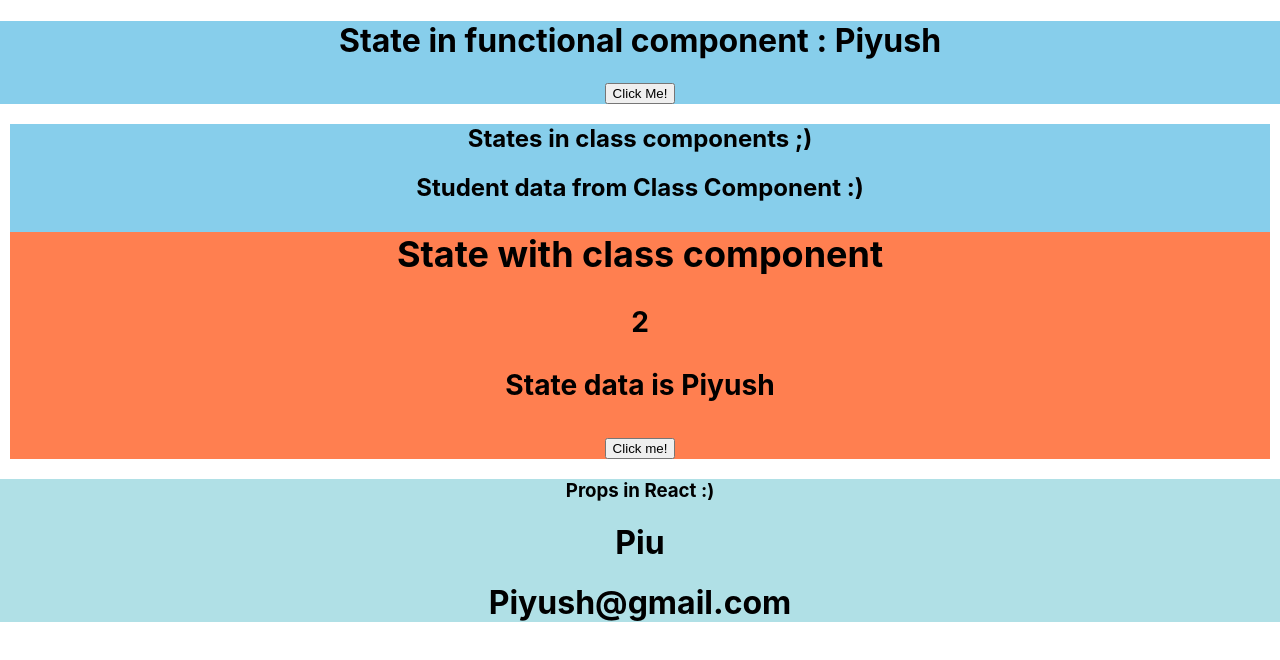
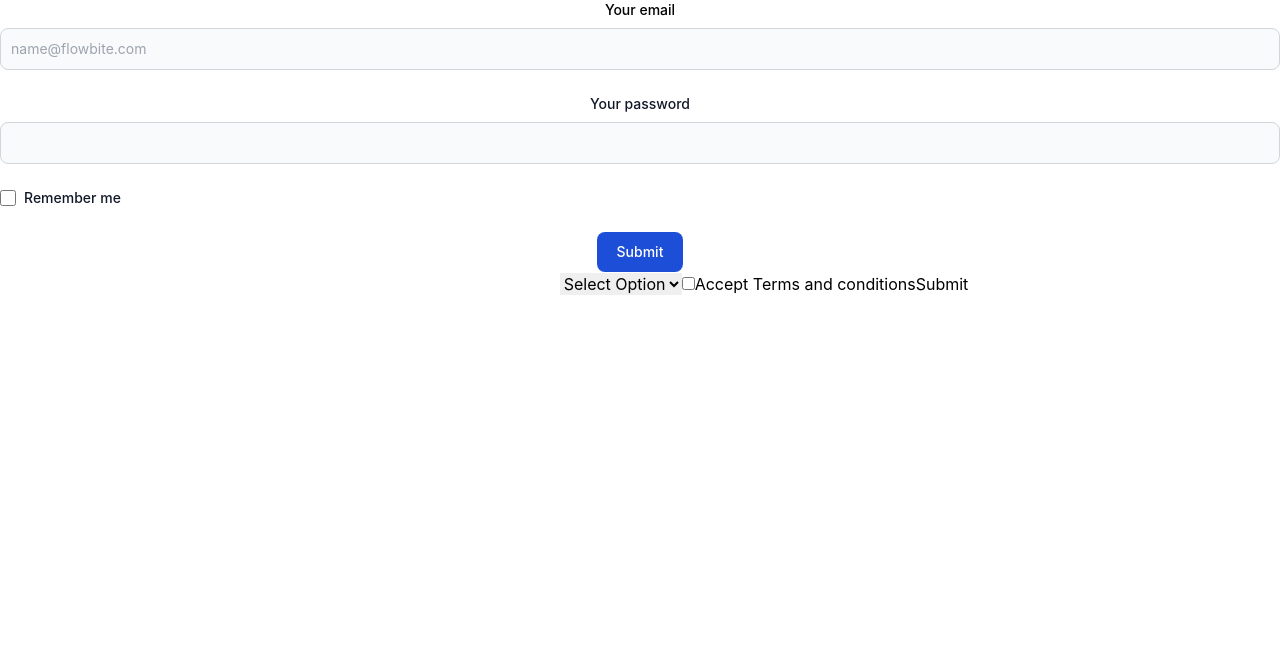
Before and after one commit to PiyushKumar19/Serene, a React (Create React App) app: page / in a window 1280 px wide. Shown: the top 660 px of the page. Built offline with nearby package versions, Linux system fonts and the light colour scheme.

Commit message:
Created a basic form that returns the entered data in console.

```diff
--- a/package.json
+++ b/package.json
@@ -34,5 +34,8 @@
       "last 1 firefox version",
       "last 1 safari version"
     ]
+  },
+  "devDependencies": {
+    "tailwindcss": "^3.3.5"
   }
 }
--- a/src/App.js
+++ b/src/App.js
@@ -2,33 +2,39 @@ import logo from './logo.svg';
 import './App.css';
 import React, { Component, useState } from 'react';
 import { Student, AppleProp } from './Student';
+import { Case1 } from './TestCase';
 
 
 function App() {
   const [data, setData] = useState('Piyush'); // Created a state and initialized it
+
+  const [name, setName ] = useState("");
+  const [tnc, setTnc] = useState(false);
+  const [interest, setInterest] = useState("");
 
   function apple() {
     setData('Kumar');
     // data changes
     return alert(data);
   }
+
+  function getFormData(e) {
+    console.log(name, tnc, interest);
+    e.preventDefault();
+  }
   return (
     <div className="App">
-
-      <div style={{ backgroundColor: 'skyblue' }}>
-        <h1 >State in functional component : {data}</h1>
-        <button onClick={apple}>Click Me!</button>
-      </div>
-
-      <div style={{ backgroundColor: 'skyblue', margin: 10 }}>
-        <h2>States in class components ;)</h2>
-        <h2 >Student data from Class Component :) <Student></Student></h2>
-      </div>
-
-      <div style={{backgroundColor: 'powderblue'}}>
-        <h3>Props in React :)</h3>
-        <AppleProp name={"Piu"} email={"Piyush@gmail.com"}>Click for props</AppleProp>
-      </div>
+      <Case1></Case1>
+      <form  onSubmit={getFormData}>
+        <input type='text' value={name} onChange={(e)=>setName(e.target.value)} placeholders="Emter Name" />
+        <select onChange={(e)=>setInterest(e.target.value)}>
+          <option>Select Option</option>
+          <option>Marvel</option>
+          <option>DC</option>
+        </select>
+        <input type='checkbox' onChange={(e)=>setTnc(e.target.checked)} /><span>Accept Terms and conditions</span>
+        <button type='submit'>Submit</button>
+      </form>
 
     </div>
   );
--- /dev/null
+++ b/src/TestCase.js
@@ -0,0 +1,26 @@
+export function Case1() {
+    return (
+        <div>
+
+
+            <form>
+                <div className="mb-6">
+                    <label htmlFor="email" className="block mb-2 text-sm font-medium text-black ">Your email</label>
+                    <input type="email" id="email" className="bg-gray-50 border border-gray-300 text-900 text-sm rounded-lg focus:ring-blue-500 focus:border-blue-500 block w-full p-2.5 dark:bg-gray-700 dark:border-gray-600 dark:placeholder-gray-400 dark:text-white dark:focus:ring-blue-500 dark:focus:border-blue-500" placeholder="name@flowbite.com" required></input>
+                </div>
+                <div className="mb-6">
+                    <label htmlFor="password" className="block mb-2 text-sm font-medium text-gray-900 ">Your password</label>
+                    <input type="password" id="password" className="bg-gray-50 border border-gray-300 text-gray-900 text-sm rounded-lg focus:ring-blue-500 focus:border-blue-500 block w-full p-2.5 dark:bg-gray-700 dark:border-gray-600 dark:placeholder-gray-400  dark:focus:ring-blue-500 dark:focus:border-blue-500" required></input>
+                </div>
+                <div className="flex items-start mb-6">
+                    <div class="flex items-center h-5">
+                        <input id="remember" type="checkbox" value="" className="w-4 h-4 border border-gray-300 rounded bg-gray-50 focus:ring-3 focus:ring-blue-300 dark:bg-gray-700 dark:border-gray-600 dark:focus:ring-blue-600 dark:ring-offset-gray-800 dark:focus:ring-offset-gray-800" required></input>
+                    </div>
+                    <label htmlFor="remember" className="ms-2 text-sm font-medium text-gray-900 ">Remember me</label>
+                </div>
+                <button type="submit" className="text-white bg-blue-700 hover:bg-blue-800 focus:ring-4 focus:outline-none focus:ring-blue-300 font-medium rounded-lg text-sm w-full sm:w-auto px-5 py-2.5 text-center dark:bg-blue-600 dark:hover:bg-blue-700 dark:focus:ring-blue-800">Submit</button>
+            </form>
+
+        </div>
+    )
+}
--- a/src/index.css
+++ b/src/index.css
@@ -1,3 +1,7 @@
+@tailwind base;
+@tailwind components;
+@tailwind utilities;
+
 body {
   margin: 0;
   font-family: -apple-system, BlinkMacSystemFont, 'Segoe UI', 'Roboto', 'Oxygen',
--- /dev/null
+++ b/tailwind.config.js
@@ -0,0 +1,10 @@
+/** @type {import('tailwindcss').Config} */
+module.exports = {
+  content: [
+    "./src/**/*.{js,jsx,ts,tsx}",
+  ],
+  theme: {
+    extend: {},
+  },
+  plugins: [],
+}
```
Also changed, not shown: 1 other file (tests, documents, lock files or other folders).
